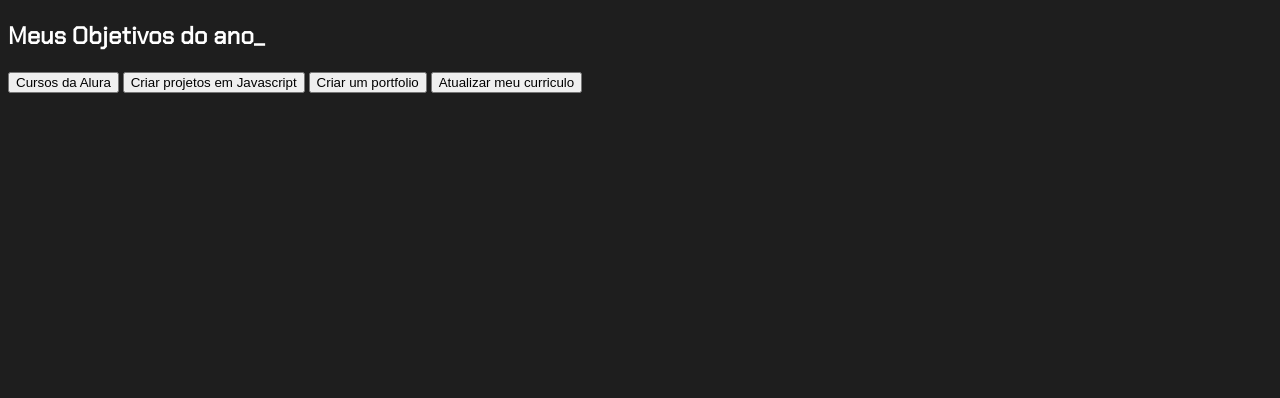
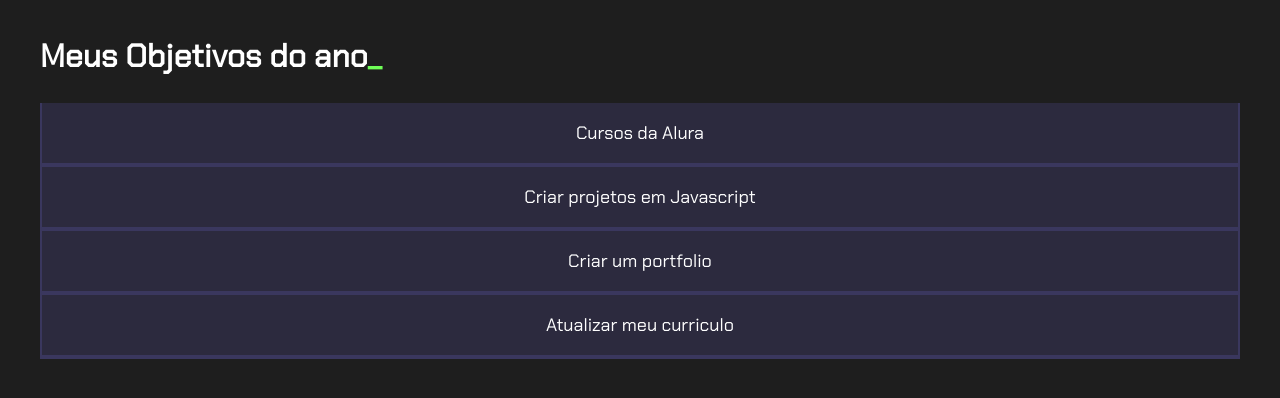
Before and after one commit to bryanmiranha/1tri2024, a plain HTML site: page index.html in a window 1280 px wide. Drawn offline with Linux system fonts and the light colour scheme.

Commit message:
Add files via upload

```diff
--- a/index.html
+++ b/index.html
@@ -8,7 +8,7 @@
 </head>
 <body>
     <section class="conteudo-principal">
-        <h2 class="titulo-principal">Meus Objetivos do ano_</h2>
+        <h2 class="titulo-principal">Meus Objetivos do ano<span>_</span></h2>
         <div class="botoes"></div>
         <button class="botao">Cursos da Alura</button>
         <button class="botao">Criar projetos em Javascript</button>
--- a/style.css
+++ b/style.css
@@ -15,3 +15,66 @@ body{
     color: var(--branco);
     font-family: 'Chakra Petch', sans-serif;
 }
+
+.conteudo-principal{
+    display: flex;
+    flex-direction: column;
+    justify-content: center;
+    align-items: center;
+    max-width: 1200px;
+    width: 100%;
+    margin: 0 auto;
+}
+
+.titulo-principal{
+    text-align: left;
+    width: 100%;
+    font-size: 32px;
+
+}
+
+.titulo-principal span{
+    color: var(--verde);
+}
+
+.botao{
+    font-family: "Chakra Petch", sans-serif;
+    background-color: var(--botao-inativo);
+    color: var(--branco);
+    display: flex;
+    justify-content: center;
+    padding: 1em;
+    font-size: 18px;
+    align-items: center;
+    width: 100%;
+    border-bottom: 4px solid var(--botao-ativo);
+    border-left: 2px solid var(--botao-ativo);
+    border-right: 2px solid var(--botao-ativo);
+    border-top: none;
+}
+
+.botao:first-child{
+    border-radius: 40px 40px 0 0
+
+}
+
+.botoes{
+    display: block;
+}
+
+@media screen and (min-width: 768px) {
+    .botoes{
+        display: flex;
+    }
+    .botao:first-child{
+        border-radius: 40px 0 0 0
+
+    }
+
+    .botao:first-child{
+        border-radius: 0 40px 0 0
+
+    }
+
+
+}
```
